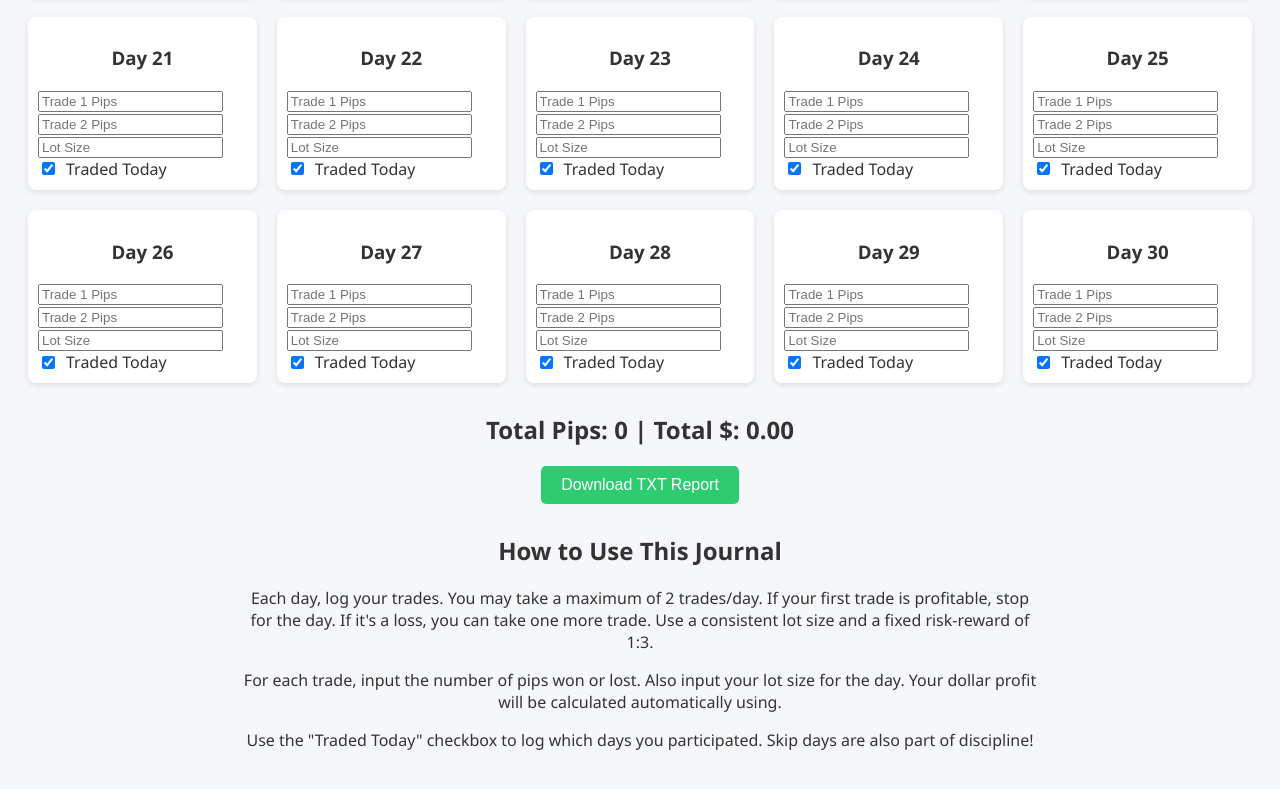
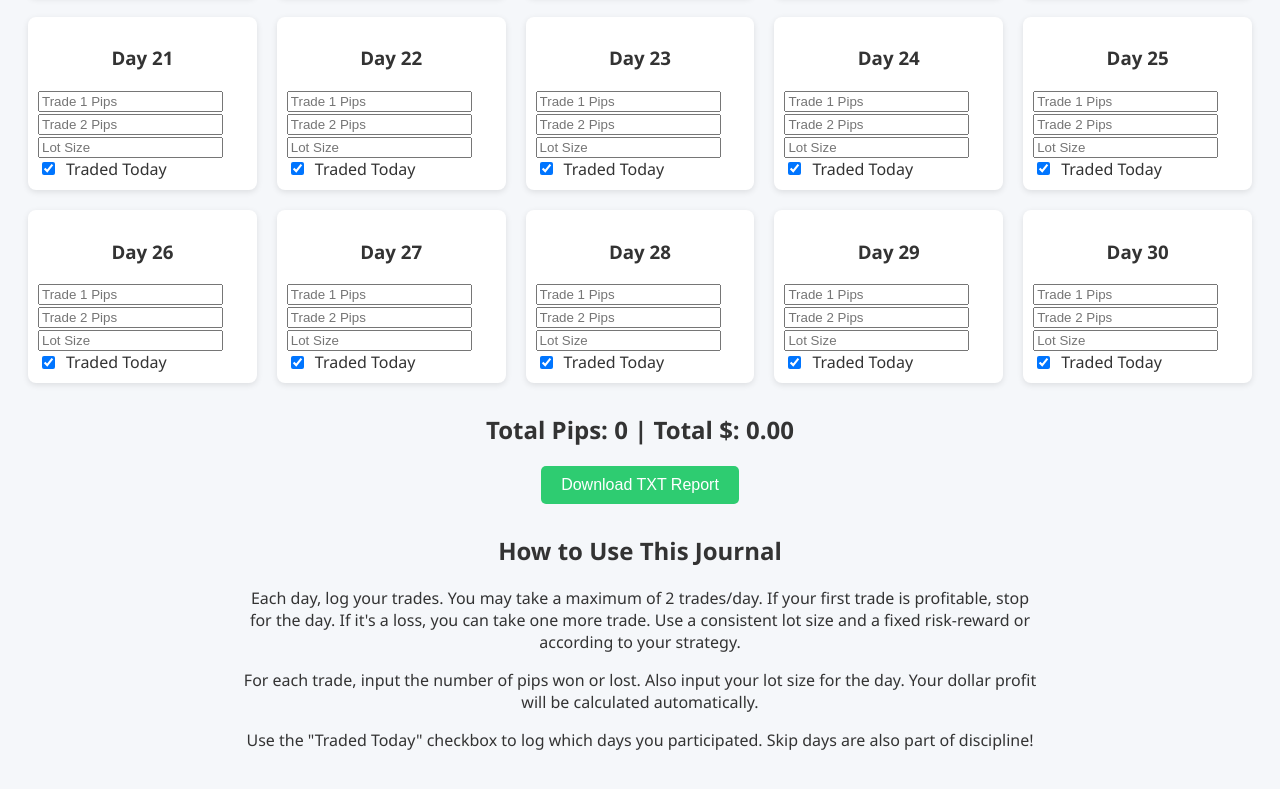
Before and after one commit to Rokim00/Simpletradingjournal, a plain HTML site: page index.html in a window 1280 px wide. Shown: the part 980-1769 px from the top of the page. Drawn offline with Linux system fonts and the light colour scheme.

Commit message:
Update index.html

```diff
--- a/index.html
+++ b/index.html
@@ -84,8 +84,8 @@
 </div>
 <div class="instructions">
   <h2>How to Use This Journal</h2>
-  <p>Each day, log your trades. You may take a maximum of 2 trades/day. If your first trade is profitable, stop for the day. If it's a loss, you can take one more trade. Use a consistent lot size and a fixed risk-reward of 1:3.</p>
-  <p>For each trade, input the number of pips won or lost. Also input your lot size for the day. Your dollar profit will be calculated automatically using.</p>
+  <p>Each day, log your trades. You may take a maximum of 2 trades/day. If your first trade is profitable, stop for the day. If it's a loss, you can take one more trade. Use a consistent lot size and a fixed risk-reward or according to your strategy.</p>
+  <p>For each trade, input the number of pips won or lost. Also input your lot size for the day. Your dollar profit will be calculated automatically.</p>
   <p>Use the "Traded Today" checkbox to log which days you participated. Skip days are also part of discipline!</p>
 </div>
 
```
